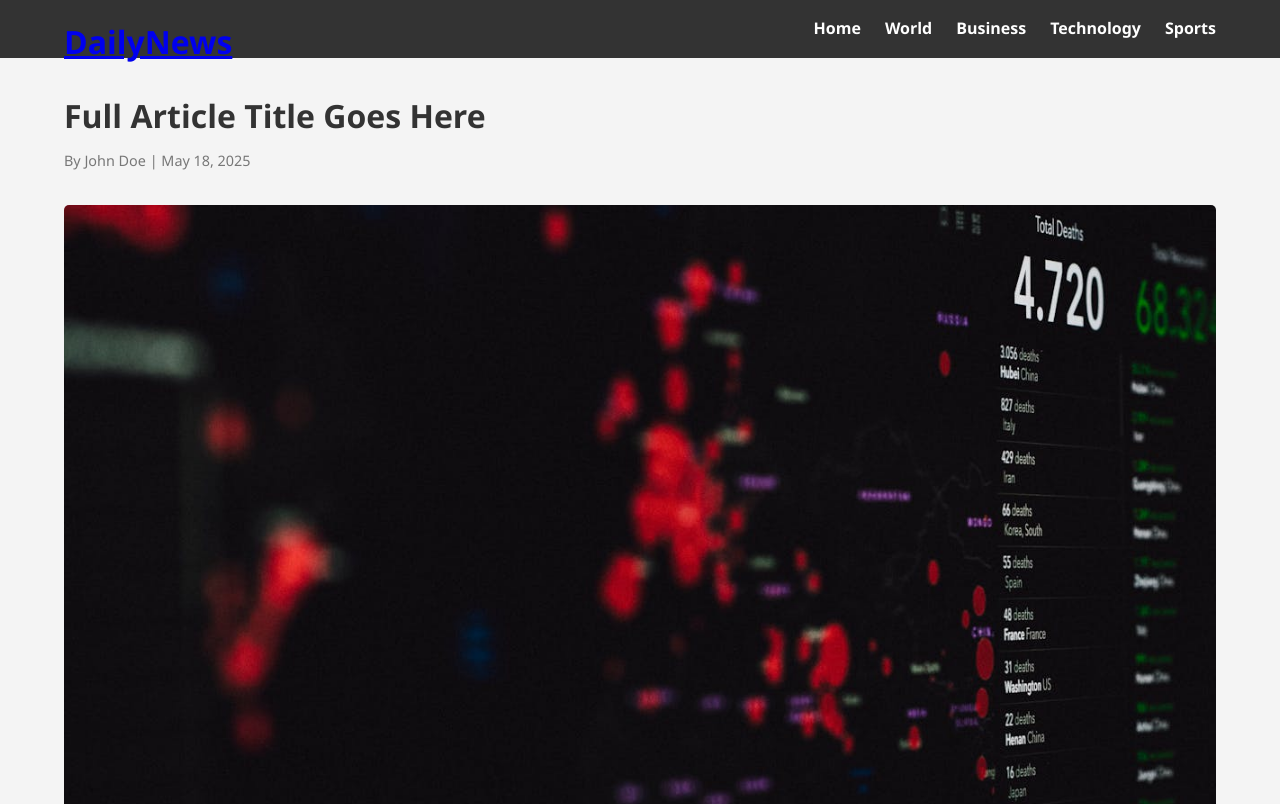
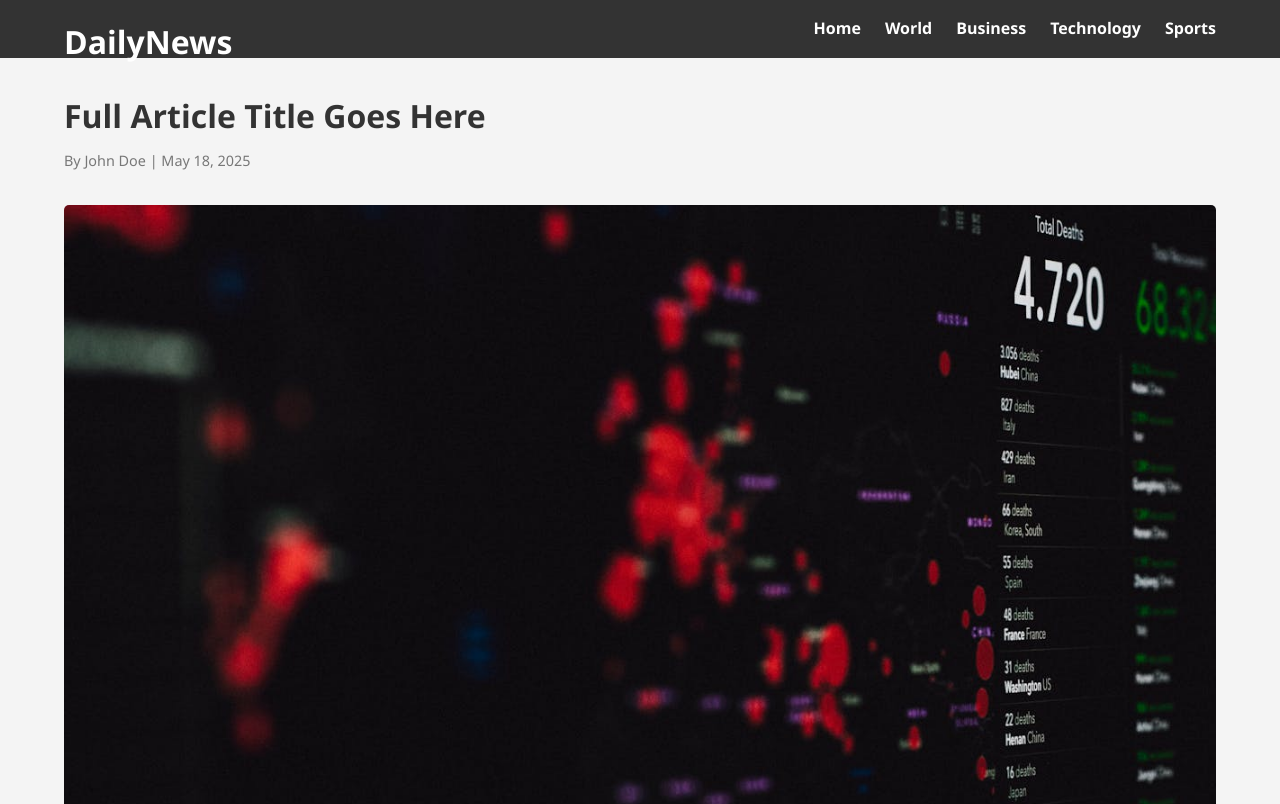
Before and after one commit to viraj-samaranayake/news-web, a plain HTML site: page article.html in a window 1280 px wide. Shown: the top 804 px of the page. Drawn offline with Linux system fonts and the light colour scheme.

Commit message:
updated news website

```diff
--- a/article.html
+++ b/article.html
@@ -9,7 +9,7 @@
 <body>
   <header class="site-header">
     <div class="container">
-      <h1 class="logo"><a href="/index.html">DailyNews</a></h1>
+      <h1><a class="logo" href="/index.html">DailyNews</a></h1>
       <nav class="main-nav">
         <ul>
           <li><a href="index.html">Home</a></li>
```
